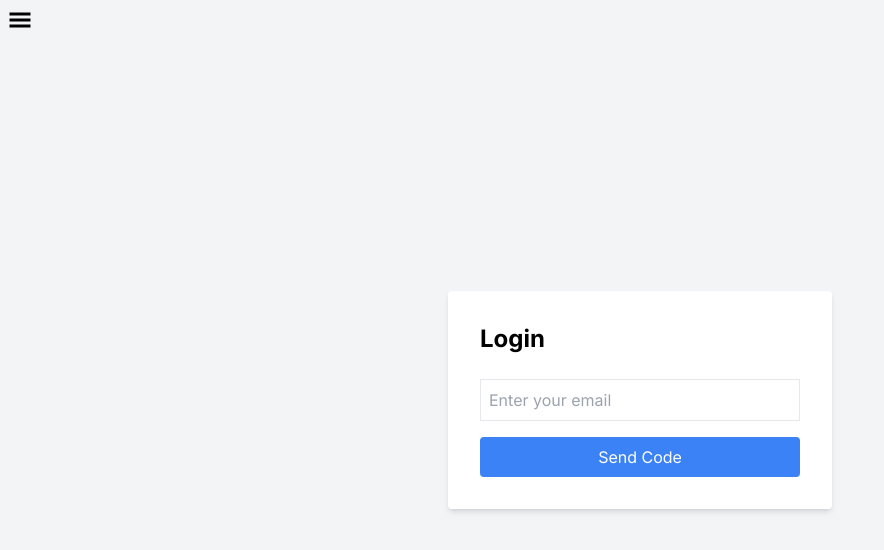
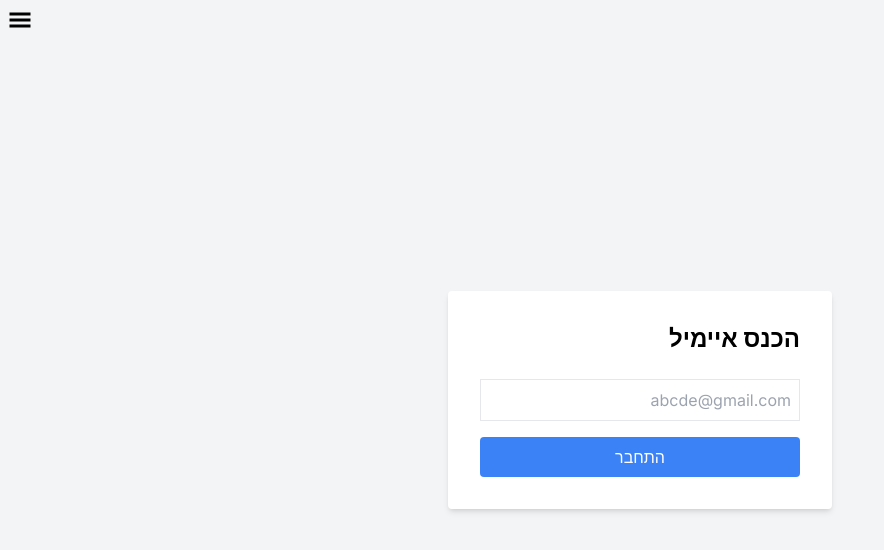
Before and after one commit to neriyaMalachi/RSVPs, a Next.js app: page /Admin/LoginOfAdmin in a window 1280 px wide. Shown: the top 550 px of the page, without its empty margins (0-884 px from the left). Built offline with nearby package versions, Linux system fonts and the light colour scheme.

Commit message:
feat
test

```diff
--- a/app/(client)/Admin/LoginOfAdmin/page.tsx
+++ b/app/(client)/Admin/LoginOfAdmin/page.tsx
@@ -16,14 +16,17 @@ const Page = () => {
       await axios
         .post("/api/ValidationEmail", { email })
         .then((results) => {
-          console.log(results.data);
+          if (results.data.status === 405) {
+            setMessage("האיימיל לא נכון נסה שנית");
+          } else {
+            setStep(2);
+            setMessage("נשלח אליך קוד לאימייל");
+          }
           setToken(results.data);
         })
         .catch((error) => {
           console.log(error);
         });
-      setStep(2);
-      setMessage("נשלח אליך קוד לאימייל");
     } catch (error) {
       setMessage("שגיאה באיימיל");
     }
@@ -34,33 +37,35 @@ const Page = () => {
       await axios
         .post("/api/ValidationCode", { token, code })
         .then((results) => {
-          const accessToken = results.data;
-          console.log(accessToken);
-          localStorage.setItem("accessToken", accessToken);
-          route.push("/Admin/AllGuests");
+          console.log(results.data.status);
+          if (results.data.status === 401) {
+            setMessage("קוד לא תקין , נסה שנית");
+          } else {
+            const accessToken = results.data;
+            console.log(accessToken);
+            localStorage.setItem("accessToken", accessToken);
+            route.push("/Admin/AllGuests");
+            setMessage("התחברת בהצלחה למשך שעה אחת");
+          }
         })
         .catch((error) => {
           console.log(error);
         });
-
-      setMessage(
-        "התחברת בהצלחה למשך שעה אחת"
-      );
     } catch (error) {
-      setMessage("קוד לא תקין , נסה שנית");
+      setMessage("קוד לא תקין או עבר זמן ההתחברות");
     }
   };
 
   return (
     <div className="min-h-screen flex items-center justify-center bg-gray-100">
-      <div className="bg-white p-8 rounded shadow-md w-96">
+      <div className="bg-white p-8 rounded text-right shadow-md w-96">
         {step === 1 ? (
           <>
-            <h2 className="text-2xl font-bold mb-6">Login</h2>
+            <h2 className="text-2xl font-bold mb-6">הכנס איימיל</h2>
             <input
               type="email"
-              className="border p-2 mb-4 w-full"
-              placeholder="Enter your email"
+              className="border p-2 mb-4 w-full text-right"
+              placeholder="abcde@gmail.com"
               value={email}
               onChange={(e) => setEmail(e.target.value)}
             />
@@ -68,12 +73,12 @@ const Page = () => {
               onClick={sendCode}
               className="bg-blue-500 text-white p-2 rounded w-full"
             >
-              Send Code
+              התחבר
             </button>
           </>
         ) : (
           <>
-            <h2 className="text-2xl font-bold mb-6">Enter Verification Code</h2>
+            <h2 className="text-2xl font-bold mb-6">קוד אימות</h2>
             <input
               type="text"
               className="border p-2 mb-4 w-full"
@@ -85,7 +90,7 @@ const Page = () => {
               onClick={verifyCode}
               className="bg-blue-500 text-white p-2 rounded w-full"
             >
-              Verify Code
+              אמת קוד
             </button>
           </>
         )}
--- a/app/(server)/api/DitelsOfThePage/route.ts
+++ b/app/(server)/api/DitelsOfThePage/route.ts
@@ -1,4 +1,4 @@
-import { dbConnect } from "@/lib/mongodb";
+import { dbConnect } from "@/app/(server)/lib/mongodb";
 import { NextRequest, NextResponse } from "next/server";
 import DetelsOfThePageSchema from "@/app/(server)/models/DitelsOfThePage";
 
--- a/app/(server)/api/ValidationEmail/route.ts
+++ b/app/(server)/api/ValidationEmail/route.ts
@@ -19,8 +19,10 @@ const transporter = nodemailer.createTransport({
 export async function POST(req: NextRequest, res: NextResponse) {
   const data = await req.json();
 
-  const email = process.env.EMAIL || "";
-  if (data.email === process.env.EMAIL_ADMIN) {
+  const email = process.env.EMAIL_ADMIN || "";
+
+  if (data.email === email) {
+
     // יצירת קוד אימות
     const verificationCode = generateVerificationCode();
 
@@ -39,7 +41,7 @@ export async function POST(req: NextRequest, res: NextResponse) {
       const token = sign(
         { verificationCode, email },
         process.env.JWT_SECRET || "",
-        { expiresIn: "30m" }
+        { expiresIn: "1m" }
       );
 
       return NextResponse.json({
--- a/app/(server)/api/guests/route.ts
+++ b/app/(server)/api/guests/route.ts
@@ -1,4 +1,4 @@
-import { dbConnect } from "@/lib/mongodb";
+import { dbConnect } from "@/app/(server)/lib/mongodb";
 import Guest from "@/app/(server)/models/Guest";
 import { NextRequest, NextResponse } from "next/server";
 import sendRegistrationSuccessEmail from "../../nodemailer/SendMail";
```
Also changed, not shown: app/(server)/lib/mongodb.js (renamed from lib/mongodb.js).
